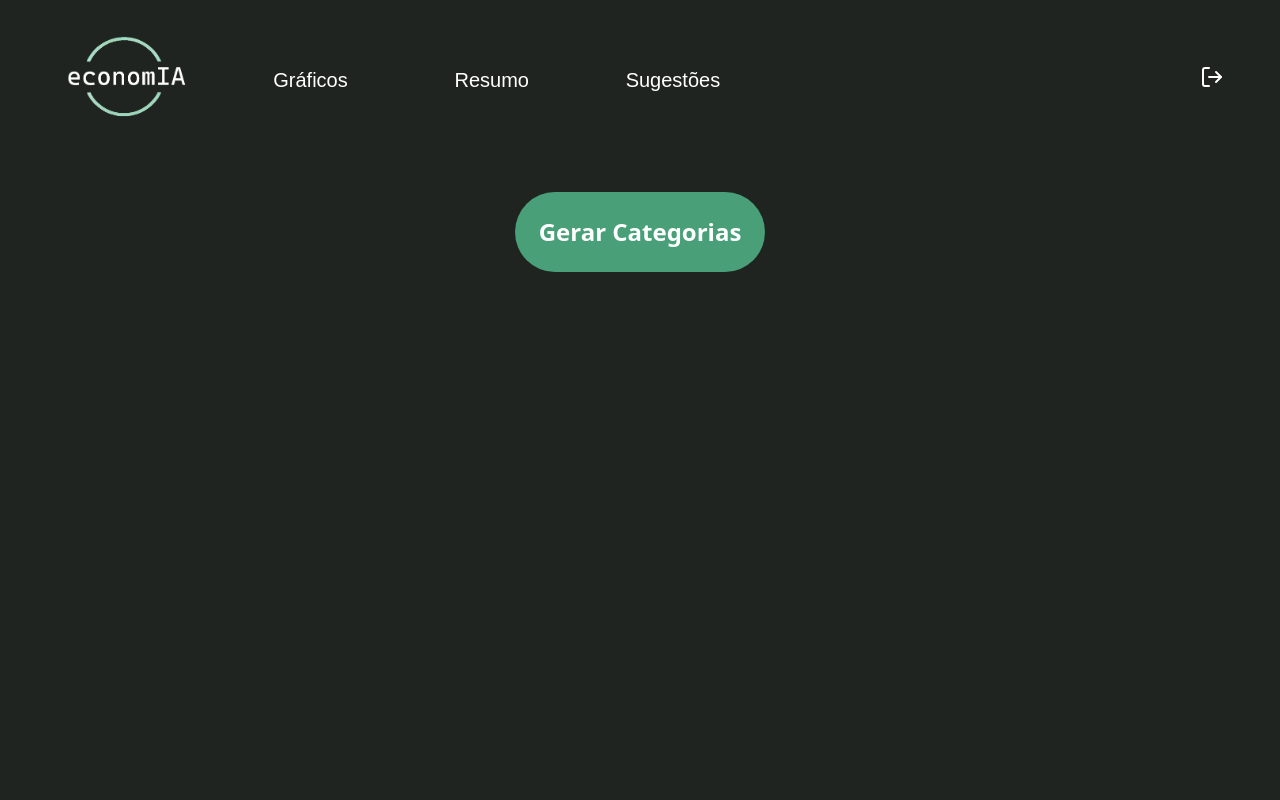
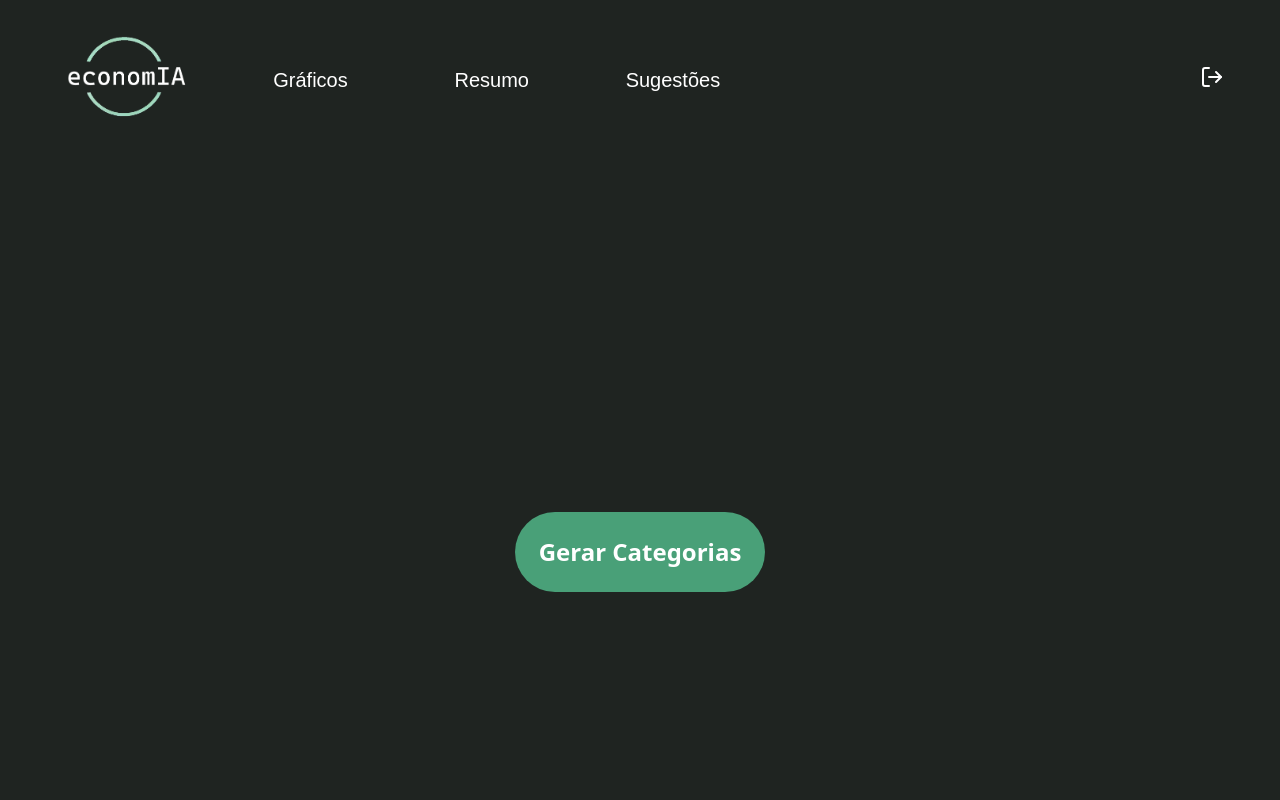
Before and after one commit to Gui-Rigaud/economIA, a Next.js app in the folder frontend/: page /dashboard in a window 1280 px wide. Shown: the top 800 px of the page. Built offline with nearby package versions, Linux system fonts and the light colour scheme.

Commit message:
ajuste posição do grafico

```diff
--- a/frontend/src/app/dashboard/page.tsx
+++ b/frontend/src/app/dashboard/page.tsx
@@ -9,7 +9,7 @@ export default function Dashboard() {
   return (
     <AuthProvider>
       <div className="flex h-screen">
-        <div className="flex-grow mt-[-320px]">
+        <div className="flex-grow">
           <Categorias />
           <Summary />
           <Suggestions />
```
